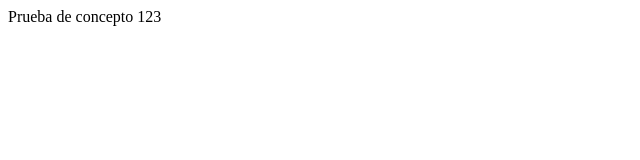
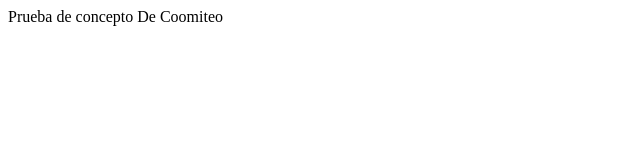
Before and after one commit to FBlancoB/WebPage, a plain HTML site: page index.html in a window 1280 px wide. Shown: the full height of the page, 0-640 px from the left. Drawn offline with Linux system fonts and the light colour scheme.

Commit message:
Ultimo cambio

```diff
--- a/index.html
+++ b/index.html
@@ -6,6 +6,6 @@
     <title>FBlancoB</title>
 </head>
 <body>
-    Prueba de concepto 123
+    Prueba de concepto De Coomiteo
 </body>
 </html>
```
